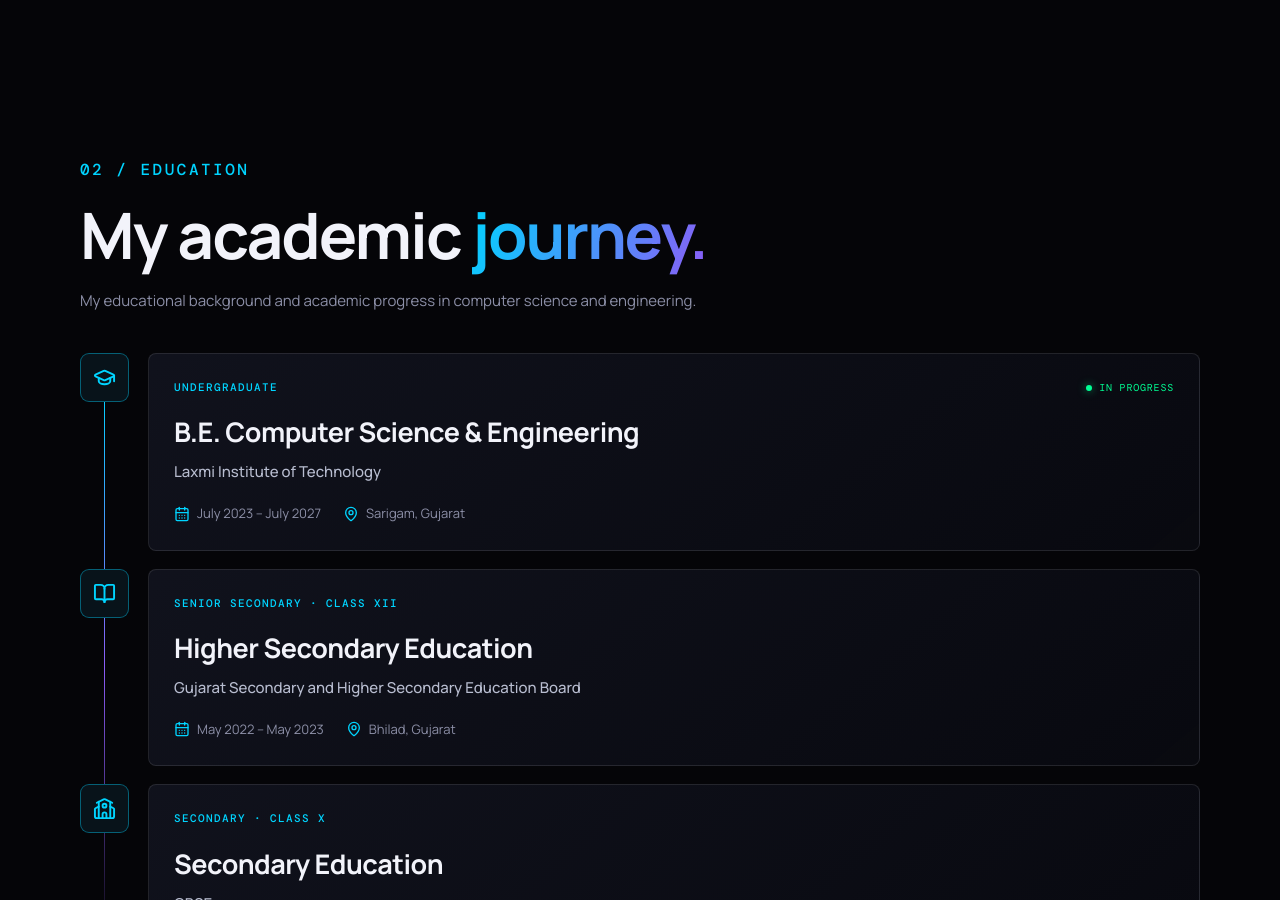
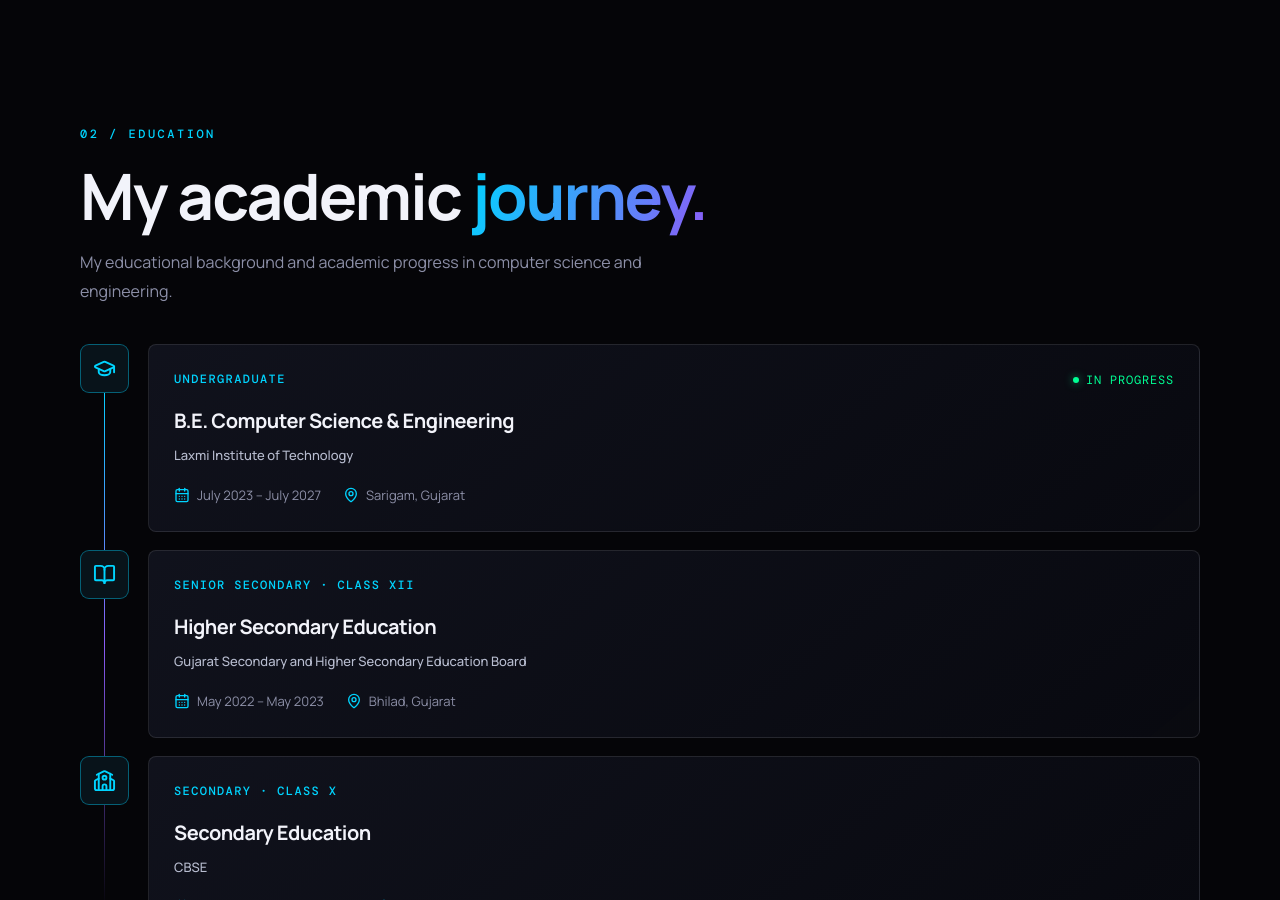
Before and after one commit to Shrihari-Kulkarni04/Shrihari-Portfolio, a React (Vite) app: page / in a window 1280 px wide. Shown: the part 1900-2800 px from the top of the page. Built offline with nearby package versions, Linux system fonts and the light colour scheme.

Commit message:
Standardize typography across all portfolio sections

```diff
--- a/src/styles.css
+++ b/src/styles.css
@@ -3072,59 +3072,99 @@ main,
   font-size: 15px;
   line-height: 1.8;
 }
-/* ===== CONSISTENT TYPOGRAPHY SYSTEM ===== */
+/* ==========================================
+   GLOBAL TYPOGRAPHY — ALL PORTFOLIO SECTIONS
+   ========================================== */
 
 :root {
-  --text-subheading: 18px;
-  --text-body: 16px;
-  --text-small: 14px;
-  --text-label: 12px;
-}
-
-/* Section subheadings */
-.section-subtitle,
-.section-description {
-  font-size: var(--text-subheading);
-  line-height: 1.8;
-}
-
-/* Paragraphs and descriptions */
-p {
-  font-size: var(--text-body);
-  line-height: 1.8;
-}
-
-/* Card titles */
-.card h3,
-.service-card h3,
-.project-card h3,
-.experience-card h3 {
-  font-size: var(--text-subheading);
-  line-height: 1.5;
-}
-
-/* Card descriptions */
-.card p,
-.service-card p,
-.project-card p,
-.experience-card p {
-  font-size: var(--text-body);
-  line-height: 1.8;
-}
-
-/* Small labels and metadata */
-.section-label,
-.card-label,
-.project-meta,
-.experience-date {
-  font-size: var(--text-label);
+  --font-section-label: 12px;
+  --font-description: 16px;
+  --font-card-title: 20px;
+  --font-metadata: 13px;
+  --font-tag: 12px;
+  --font-button: 14px;
+}
+
+/* All section descriptions */
+.hero-text,
+.hero-description,
+.section-description,
+.about-intro,
+.about-story > p,
+.about-focus-content p,
+.education-description,
+.timeline-content > p,
+.projects-heading > p,
+.project-description,
+.certificates-intro,
+.certificate-card p,
+.skills-universe-heading > p,
+.resume-copy > p:not(.eyebrow),
+.experience-card > p,
+.contact-copy > p {
+  font-size: var(--font-description) !important;
+  line-height: 1.8 !important;
+}
+
+/* All card titles */
+.about-focus-content h3,
+.education-card-content h3,
+.timeline-content h3,
+.certificate-info h3,
+.certificate-card h3,
+.project-card-content h3,
+.project-content h3,
+.experience-card h3,
+.skill-heading h3 {
+  font-size: var(--font-card-title) !important;
+  line-height: 1.5 !important;
+}
+
+/* Dates, locations and secondary information */
+.education-meta,
+.education-institute,
+.timeline-org,
+.experience-org,
+.project-category,
+.contact-method strong {
+  font-size: var(--font-metadata) !important;
+}
+
+/* Tags and technology labels */
+.tag-row span,
+.skill-tags span,
+.tech-tag {
+  font-size: var(--font-tag) !important;
+}
+
+/* Buttons and action links */
+.button,
+.hero-button,
+.project-link,
+.about-contact-link,
+.text-link {
+  font-size: var(--font-button) !important;
+}
+
+/* Section labels and small metadata */
+.about-eyebrow,
+.education-eyebrow,
+.eyebrow,
+.section-eyebrow,
+.skills-section-label,
+.education-level,
+.education-current,
+.card-overline {
+  font-size: var(--font-section-label) !important;
 }
 
 /* Responsive typography */
 @media (max-width: 768px) {
   :root {
-    --text-subheading: 17px;
-    --text-body: 15px;
-    --text-small: 13px;
-  }
-}
+    --font-description: 15px;
+    --font-card-title: 18px;
+    --font-metadata: 13px;
+    --font-tag: 12px;
+    --font-button: 14px;
+  }
+}
```
